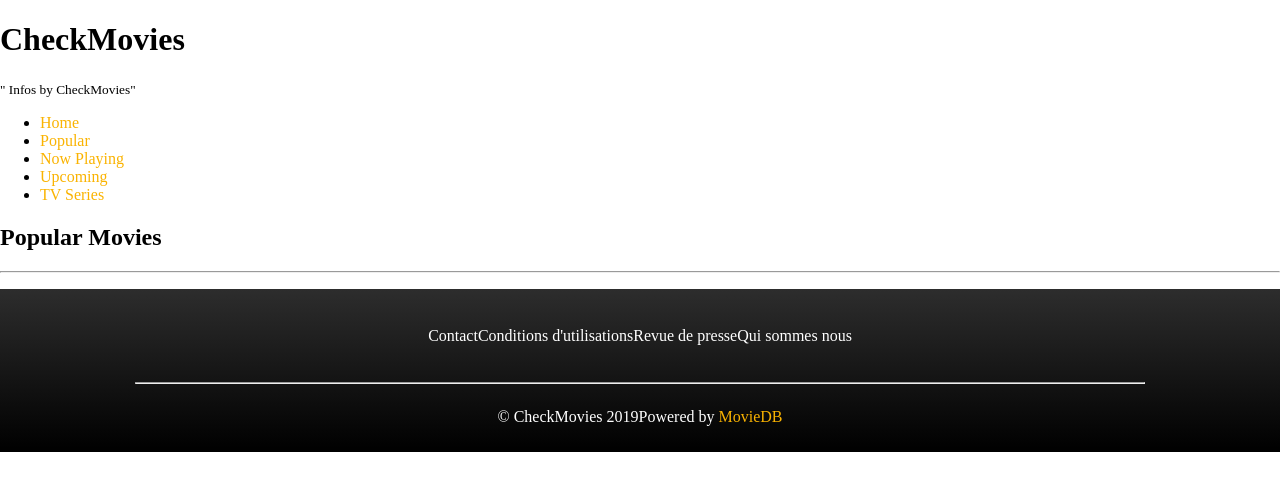
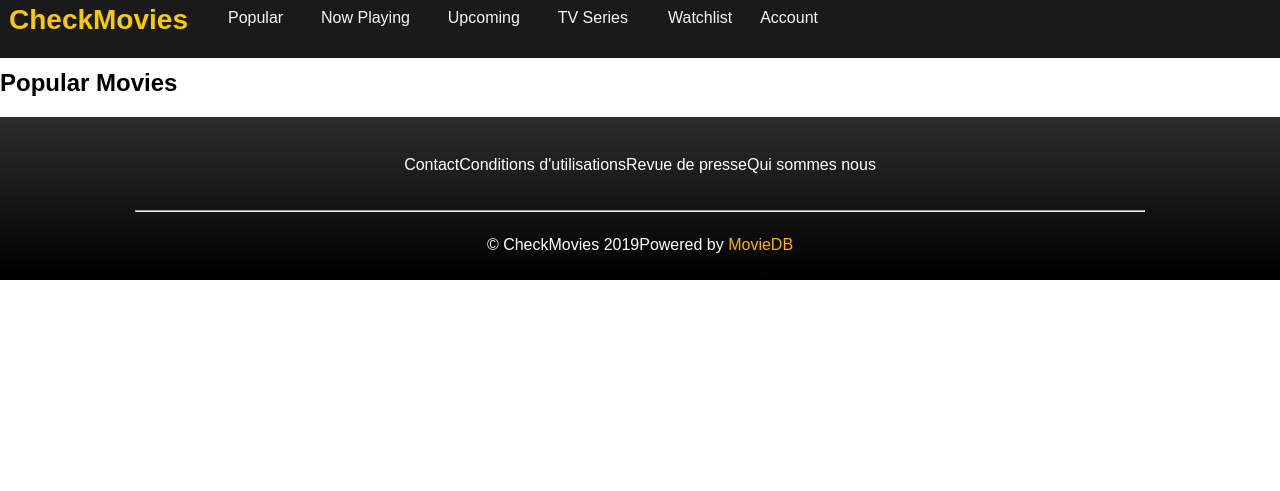
Before and after one commit to gaetanavez19/Semaine_Back, a PHP site: page /popular.php in a window 1280 px wide. Shown: the top 491 px of the page. Run offline with PHP 8.4, Linux system fonts and the light colour scheme; data that the repository does not hold is empty.

Commit message:
began the header and the movie page CSS have a good night

```diff
--- a/header.php
+++ b/header.php
@@ -5,25 +5,16 @@
     <meta name="viewport" content="width=device-width, initial-scale=1">
     <title>
       <?php echo $title ?> -
-      <?php echo $sitename ?> |
+      <?php echo $sitename ?>
     </title>
     <link href="style/style.css" rel="stylesheet">
   </head>
   <body>
+    <div class="header">
       <h1>
-      <?php echo $sitename ?>
+        <a class="sitename" href="index.php"><?php echo $sitename ?></a>
       </h1>
-    <p>
-      <small>"
-        <?php echo $tagline ?>"
-      </small>
-    </p>
-
-    <ul>
-      <li>
-        <a href="index.php">Home
-        </a>
-      </li>
+      <ul class="header_link">
         <li>
           <a href="popular.php">Popular
           </a>
@@ -41,3 +32,14 @@
           </a>
         </li>
       </ul>
+      <ul class="header_users">
+        <li>
+            <a href="#">Watchlist
+            </a>
+          </li>
+        <li>
+          <a href="#">Account
+          </a>
+        </li>
+      </ul>
+    </div>
--- a/now-playing.php
+++ b/now-playing.php
@@ -11,7 +11,6 @@
       $max = date('D M Y', strtotime($nowplaying->dates->maximum));
       echo "<span>from <span>". $min . "</span>, until <span>" . $max . "</span></p>";
     ?>
-    <hr>
     <ul>
       <?php
 
--- a/popular.php
+++ b/popular.php
@@ -4,7 +4,6 @@
   include_once "header.php";
 ?>
     <h2>Popular Movies</h2>
-    <hr>
     <ul>
       <?php
         include_once "api/api_popular.php";
@@ -13,7 +12,6 @@
         }
       ?>
     </ul>
-
 <?php
   include_once "footer.php";
 ?>
--- a/style/style.css
+++ b/style/style.css
@@ -0,0 +1,81 @@
+*{
+    font-family: Arial, Helvetica, sans-serif;
+}
+
+
+.header{
+    background-color: #1A1A1A;
+    position: relative;
+    margin: -9px;
+    margin-top: -22px;
+    display: flex;
+    height: 80px;
+    align-items: center;
+}
+
+h1 .sitename{
+    color: #F8CA00;
+    font-size: 28px;
+    text-decoration: none;
+    margin-left: 18px;
+}
+
+.header_link{
+    width: 400px;
+    text-decoration: none;
+    display: flex;
+    justify-content: space-between;
+    font-size: 16px;
+    list-style-type: none;
+
+}
+
+.header_users{
+    width: 150px;
+    text-decoration: none;
+    display: flex;
+    justify-content: space-between;
+    font-size: 16px;
+    list-style-type: none;
+}
+
+.header_link li a, .header_users li a{
+    color: aliceblue;
+    text-decoration: none;
+}
+
+/* ------------------------------- */
+
+.movie_container
+{
+    margin-left: 40px;
+}
+
+.movie_title
+{
+    color: #F8CA00;
+    font-size: 46px;
+}
+
+.movie_tagline
+{
+    font-style: italic;
+    font-size: 20px;
+    margin-top: -30px;
+}
+
+.movie_overview
+{
+    width: 500px;
+    font-size: 18px;
+}
+
+.movie_down_description
+{
+    color: gray;
+}
+
+.vote_green
+{
+    color: green;
+}
```
Also changed, not shown: movie.php (+29 -26 lines). Lines whose indentation alone changed are shown as unchanged.
